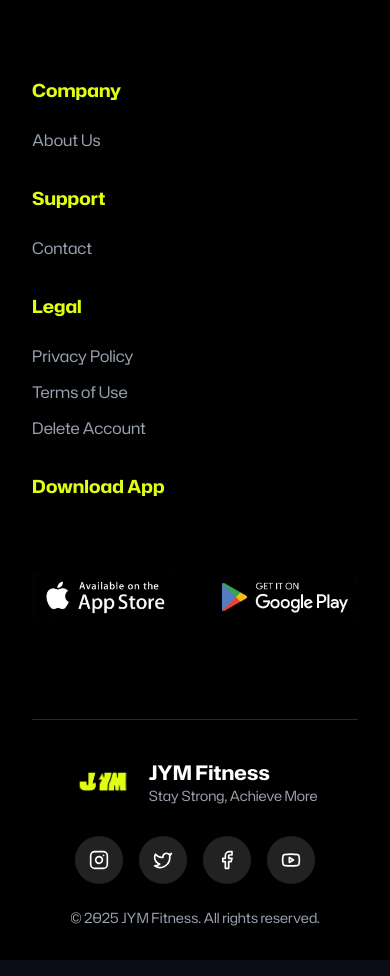
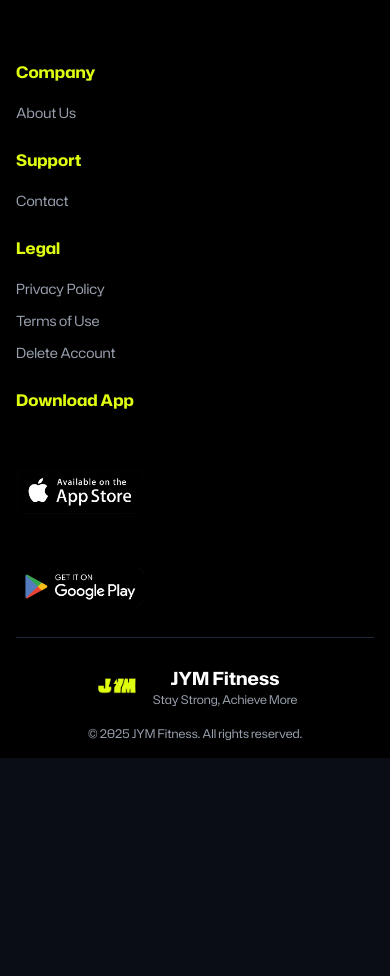
Before and after one commit to caglarbaranbora/JYM-web, a Next.js app: page / in a window 390 px wide. Shown: the part 4980-5956 px from the top of the page. After the commit the page ends 5754 px from the top, so only its background shows below. Built offline with nearby package versions, Linux system fonts and the light colour scheme.

Commit message:
Refactor Footer component layout for enhanced responsiveness and visual appeal. Adjusted padding, margins, and text sizes, optimized grid structure, and improved accessibility across various screen sizes, ensuring a better user experience.

```diff
--- a/src/components/landing/Footer.tsx
+++ b/src/components/landing/Footer.tsx
@@ -4,18 +4,20 @@
 
 export default function Footer() {
   return (
-    <footer className="bg-black text-white relative z-30 p-8 mb-4">
+    <footer className="bg-black text-white relative z-30 p-4 sm:p-6 md:p-8 mb-4">
       <div className="mx-auto">
-        {/* Main Footer Content */}
-        <div className="grid grid-cols-1 md:grid-cols-4 gap-8 mb-12">
+        {/* Main Footer Content - Responsive Grid */}
+        <div className="grid grid-cols-1 sm:grid-cols-2 lg:grid-cols-4 gap-6 sm:gap-8 mb-8 sm:mb-12">
           {/* Company */}
           <div>
-            <h3 className="text-lg font-bold mb-6 text-[#e0fe10]">Company</h3>
-            <ul className="space-y-3">
+            <h3 className="text-base sm:text-lg font-bold mb-4 sm:mb-6 text-[#e0fe10]">
+              Company
+            </h3>
+            <ul className="space-y-2 sm:space-y-3">
               <li>
                 <Link
                   href="/about"
-                  className="text-gray-400 hover:text-white transition-colors"
+                  className="text-sm sm:text-base text-gray-400 hover:text-white transition-colors"
                 >
                   About Us
                 </Link>
@@ -25,12 +27,14 @@
 
           {/* Support */}
           <div>
-            <h3 className="text-lg font-bold mb-6 text-[#e0fe10]">Support</h3>
-            <ul className="space-y-3">
+            <h3 className="text-base sm:text-lg font-bold mb-4 sm:mb-6 text-[#e0fe10]">
+              Support
+            </h3>
+            <ul className="space-y-2 sm:space-y-3">
               <li>
                 <Link
                   href="/contact"
-                  className="text-gray-400 hover:text-white transition-colors"
+                  className="text-sm sm:text-base text-gray-400 hover:text-white transition-colors"
                 >
                   Contact
                 </Link>
@@ -40,12 +44,14 @@
 
           {/* Legal */}
           <div>
-            <h3 className="text-lg font-bold mb-6 text-[#e0fe10]">Legal</h3>
-            <ul className="space-y-3">
+            <h3 className="text-base sm:text-lg font-bold mb-4 sm:mb-6 text-[#e0fe10]">
+              Legal
+            </h3>
+            <ul className="space-y-2 sm:space-y-3">
               <li>
                 <Link
                   href="/privacy-policy"
-                  className="text-gray-400 hover:text-white transition-colors"
+                  className="text-sm sm:text-base text-gray-400 hover:text-white transition-colors"
                 >
                   Privacy Policy
                 </Link>
@@ -53,7 +59,7 @@
               <li>
                 <Link
                   href="/terms-of-use"
-                  className="text-gray-400 hover:text-white transition-colors"
+                  className="text-sm sm:text-base text-gray-400 hover:text-white transition-colors"
                 >
                   Terms of Use
                 </Link>
@@ -61,7 +67,7 @@
               <li>
                 <Link
                   href="/delete-account"
-                  className="text-gray-400 hover:text-white transition-colors"
+                  className="text-sm sm:text-base text-gray-400 hover:text-white transition-colors"
                 >
                   Delete Account
                 </Link>
@@ -70,12 +76,12 @@
           </div>
 
           {/* Download App */}
-          <div>
-            <h3 className="text-lg font-bold mb-6 text-[#e0fe10]">
+          <div className="sm:col-span-2 lg:col-span-1">
+            <h3 className="text-base sm:text-lg font-bold mb-4 sm:mb-6 text-[#e0fe10]">
               Download App
             </h3>
-            <div className="space-y-4">
-              <div className="flex flex-row items-center gap-8">
+            <div className="space-y-3 sm:space-y-4">
+              <div className="flex flex-col sm:flex-row items-start sm:items-center gap-3 sm:gap-4 md:gap-8">
                 <a
                   href="https://apps.apple.com"
                   target="_blank"
@@ -87,6 +93,7 @@
                     alt="App Store"
                     width={150}
                     height={40}
+                    className="w-32 sm:w-36 md:w-40 lg:w-[150px] h-auto"
                   />
                 </a>
                 <a
@@ -100,6 +107,7 @@
                     alt="Google Play"
                     width={150}
                     height={40}
+                    className="w-32 sm:w-36 md:w-40 lg:w-[150px] h-auto"
                   />
                 </a>
               </div>
@@ -107,64 +115,29 @@
           </div>
         </div>
 
-        {/* Alt Bölüm */}
-        <div className="border-t border-gray-800 pt-8">
-          <div className="flex flex-col md:flex-row justify-between items-center gap-6">
+        {/* Alt Bölüm - Responsive */}
+        <div className="border-t border-gray-800 pt-6 sm:pt-8">
+          <div className="flex flex-col md:flex-row justify-between items-center gap-4 sm:gap-6">
             {/* Logo */}
-            <div className="flex items-center gap-4">
+            <div className="flex items-center gap-3 sm:gap-4">
               <Image
                 src="/yellowLogo.png"
                 alt="JYM Fitness"
                 width={60}
                 height={60}
+                className="w-12 sm:w-14 md:w-[60px] h-auto"
               />
-              <div>
-                <h3 className="text-xl font-bold">JYM Fitness</h3>
-                <p className="text-sm text-gray-400">
+              <div className="text-center md:text-left">
+                <h3 className="text-lg sm:text-xl font-bold">JYM Fitness</h3>
+                <p className="text-xs sm:text-sm text-gray-400">
                   Stay Strong, Achieve More
                 </p>
               </div>
             </div>
 
-            {/* Sosyal Medya */}
-            <div className="flex items-center gap-4">
-              <a
-                href="https://instagram.com"
-                target="_blank"
-                rel="noopener noreferrer"
-                className="w-12 h-12 bg-[#222222] rounded-full flex items-center justify-center hover:bg-[#e0fe10] transition-all duration-300 group"
-              >
-                <Instagram className="w-5 h-5 text-white group-hover:text-black" />
-              </a>
-              <a
-                href="https://twitter.com"
-                target="_blank"
-                rel="noopener noreferrer"
-                className="w-12 h-12 bg-[#222222] rounded-full flex items-center justify-center hover:bg-[#e0fe10] transition-all duration-300 group"
-              >
-                <Twitter className="w-5 h-5 text-white group-hover:text-black" />
-              </a>
-              <a
-                href="https://facebook.com"
-                target="_blank"
-                rel="noopener noreferrer"
-                className="w-12 h-12 bg-[#222222] rounded-full flex items-center justify-center hover:bg-[#e0fe10] transition-all duration-300 group"
-              >
-                <Facebook className="w-5 h-5 text-white group-hover:text-black" />
-              </a>
-              <a
-                href="https://youtube.com"
-                target="_blank"
-                rel="noopener noreferrer"
-                className="w-12 h-12 bg-[#222222] rounded-full flex items-center justify-center hover:bg-[#e0fe10] transition-all duration-300 group"
-              >
-                <Youtube className="w-5 h-5 text-white group-hover:text-black" />
-              </a>
-            </div>
-
             {/* Telif Hakkı */}
             <div className="text-center md:text-right">
-              <p className="text-sm text-gray-400">
+              <p className="text-xs sm:text-sm text-gray-400">
                 © 2025 JYM Fitness. All rights reserved.
               </p>
             </div>
```
